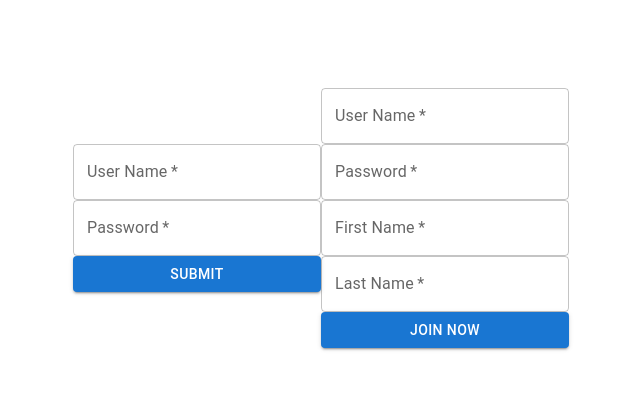
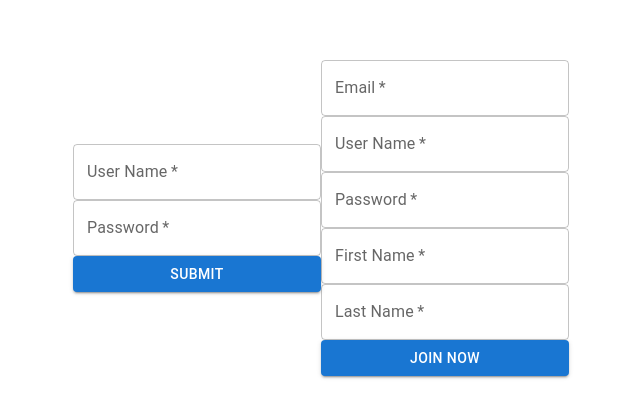
Before and after one commit to ellemd709/Sleeptrainapp, a React (Create React App) app in the folder app/: page / in a window 1280 px wide. Shown: the part 182-600 px from the top of the page, without its empty margins (319-959 px from the left). Built offline with nearby package versions, Linux system fonts and the light colour scheme.

Commit message:
email js

```diff
--- a/app/src/components/Register.js
+++ b/app/src/components/Register.js
@@ -9,6 +9,13 @@ const Register = () => {
     return (
          <form>
         <Box sx = {{flexDirection: 'column', display: 'flex'}}>
+
+        <TextField
+             required
+            id="outlined-required"
+            label="Email"
+            />
+
             <TextField
              required
             id="outlined-required"
```
